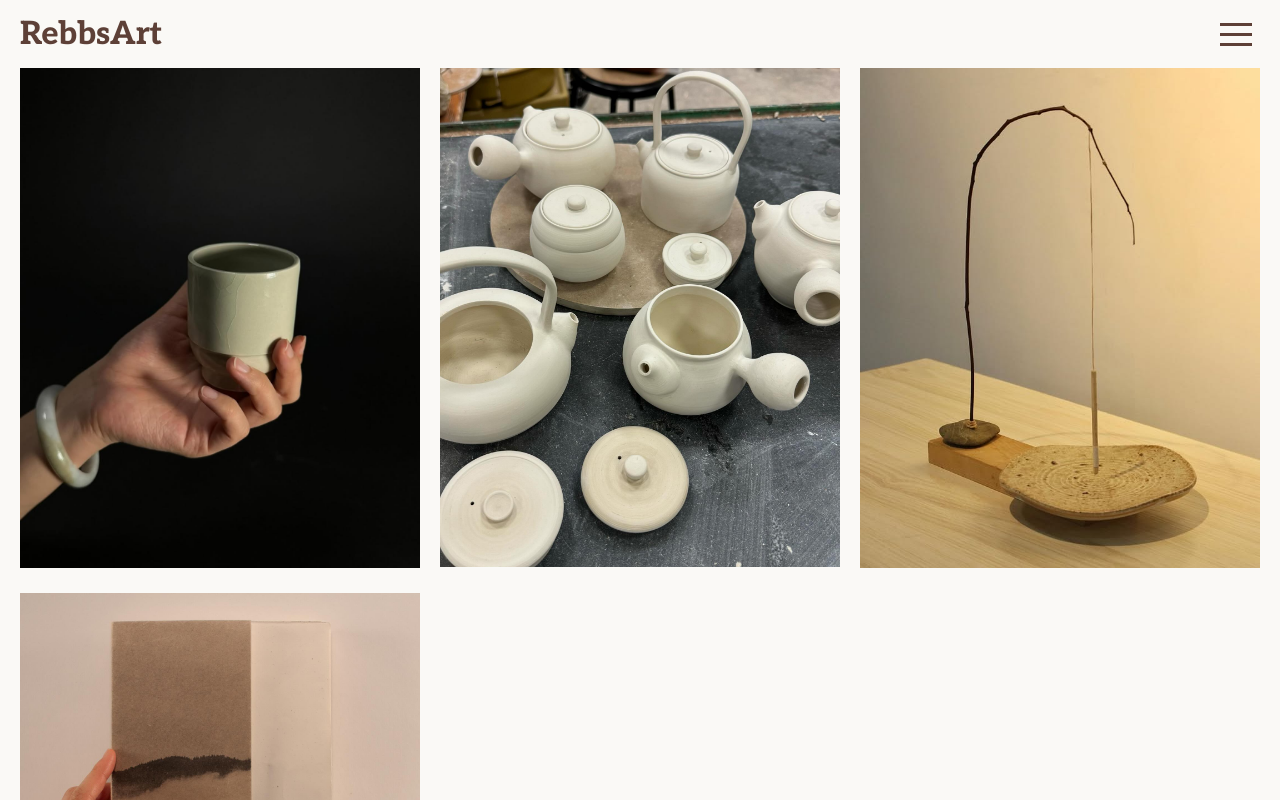
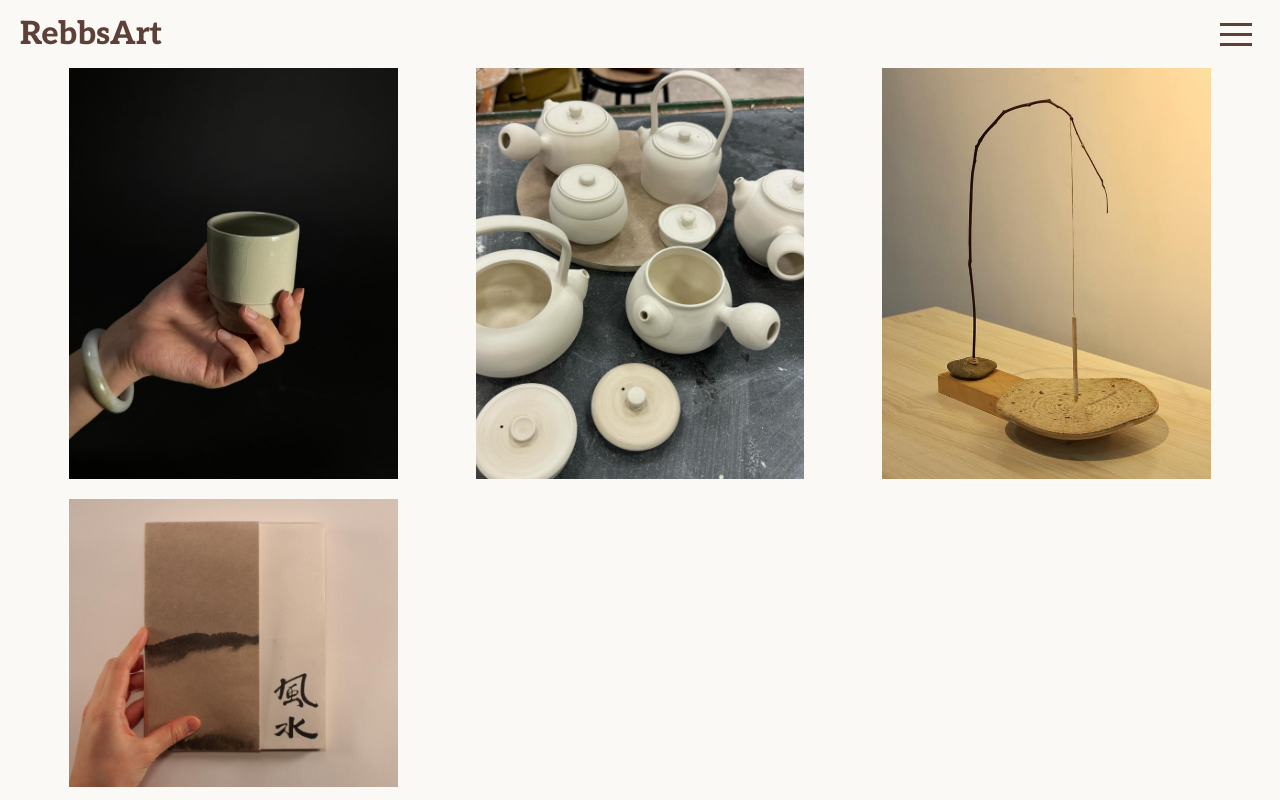
Before and after one commit to rebbsart/rebbsartV2, a React (Create React App) app: page / in a window 1280 px wide. Shown: the top 800 px of the page. Built offline with nearby package versions, Linux system fonts and the light colour scheme.

Commit message:
image smaller

```diff
--- a/src/css/Portfolio.module.css
+++ b/src/css/Portfolio.module.css
@@ -3,14 +3,18 @@
     grid-template-columns: repeat(3, 1fr);
     gap: 20px;
     padding: 0px 20px 20px 20px;
+    max-width: 1200px;
+    margin: 0 auto;
 }
 
 .imageWrapper {
     position: relative;
+    display: flex;
+    justify-content: center;
 }
 
 .image {
-    width: 100%;
+    width: 85%;
     height: auto;
     object-fit: cover;
     pointer-events: none;
```
